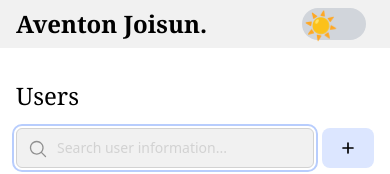
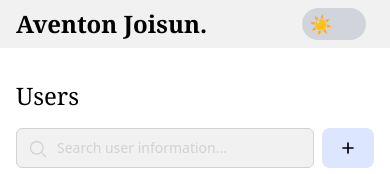
Before and after one commit to joisun/aventon-joisun, a Vue app in the folder web/: page / in a window 390 px wide. Shown: the top 174 px of the page. Built offline with nearby package versions, Linux system fonts and the light colour scheme; no server answers.

Commit message:
fix(web): mobile input focus wired, remove auto focus after  input search

```diff
--- a/web/src/components/ui/home-page/search-bar.vue
+++ b/web/src/components/ui/home-page/search-bar.vue
@@ -23,15 +23,15 @@
 }, 500)
 
 // 非disable 时 自动聚焦
-watch(
-  () => props.disabled,
-  () => {
-    // console.log('trigger')
-    nextTick(() => {
-      props.disabled === false && inputRef.value.focus()
-    })
-  },
-)
+// watch(
+//   () => props.disabled,
+//   () => {
+//     // console.log('trigger')
+//     nextTick(() => {
+//       props.disabled === false && inputRef.value.focus()
+//     })
+//   },
+// )
 </script>
 <template>
   <div class="relative flex flex-1 flex-shrink-0">
--- a/web/src/components/ui/switcher.vue
+++ b/web/src/components/ui/switcher.vue
@@ -29,7 +29,7 @@
       <span
         :class="[
           `absolute -translate-x-[calc(100%+.6rem)] h-4 w-4 transform transition-all inline-flex justify-center items-center text-lg `,
-          switchValue ? 'left-full scale-150' : 'left-9 scale-150 ',
+          switchValue ? 'left-full scale-140' : 'left-9 scale-140',
         ]"
       >
         <span :class="[ switchValue ? 'animate-swingRotate' : 'animate-jellyScale']">
```
